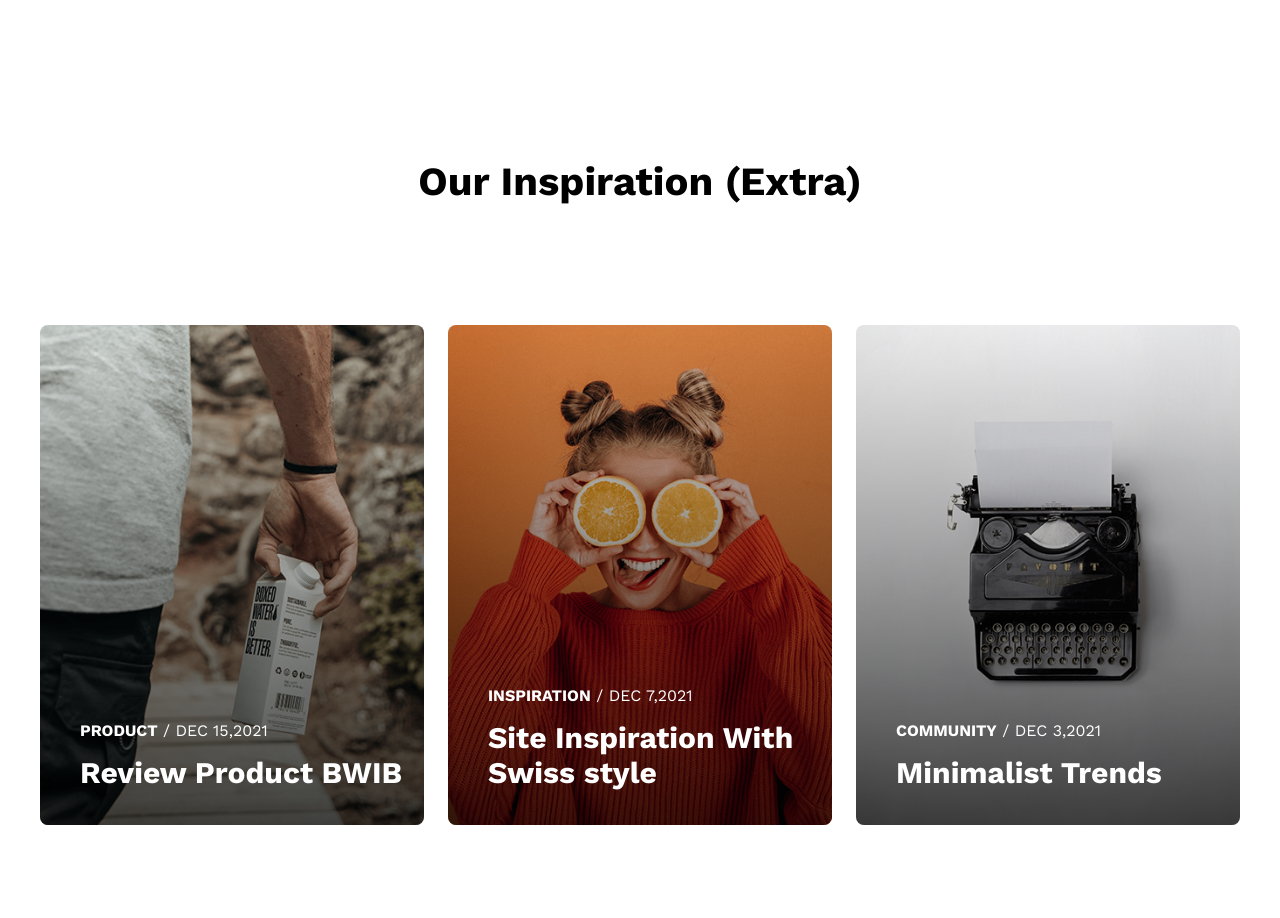
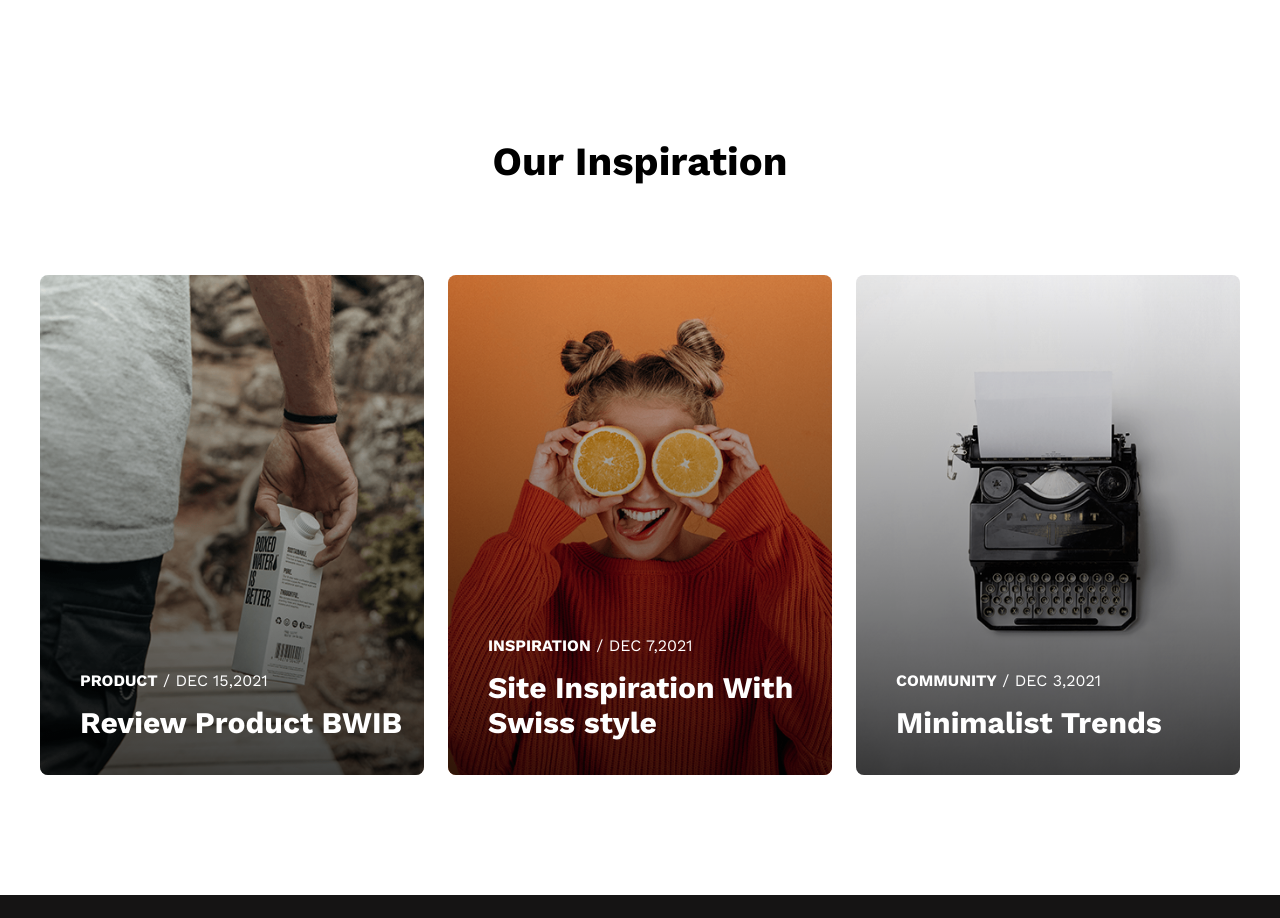
Before and after one commit to mehedihasan5675/pro-assignment-1, a plain HTML site: page index.html in a window 1280 px wide. Shown: the part 2570-3488 px from the top of the page. Drawn offline with nearby package versions, Linux system fonts and the light colour scheme.

Commit message:
resolved some padding case

```diff
--- a/css/style.css
+++ b/css/style.css
@@ -280,7 +280,7 @@ padding:200px 0;
 .inspiration_details h2{
         text-align: center;
         font-family: 'Work Sans', sans-serif;
-        padding:40px 0 120px 0;
+        padding:20px 0 90px 0;
         font-size: 40px;
         font-weight: 700;
 
--- a/index.html
+++ b/index.html
@@ -179,7 +179,7 @@
 <section id="inspiration_part">
     <div class="container">
         <div class="inspiration_details">
-            <h2> Our Inspiration (Extra)</h2>
+            <h2> Our Inspiration</h2>
             <div class="inspiration_parents">
                     <div class="inspiration_items">
                         <img src="images/post-1.png" alt="product">
```
